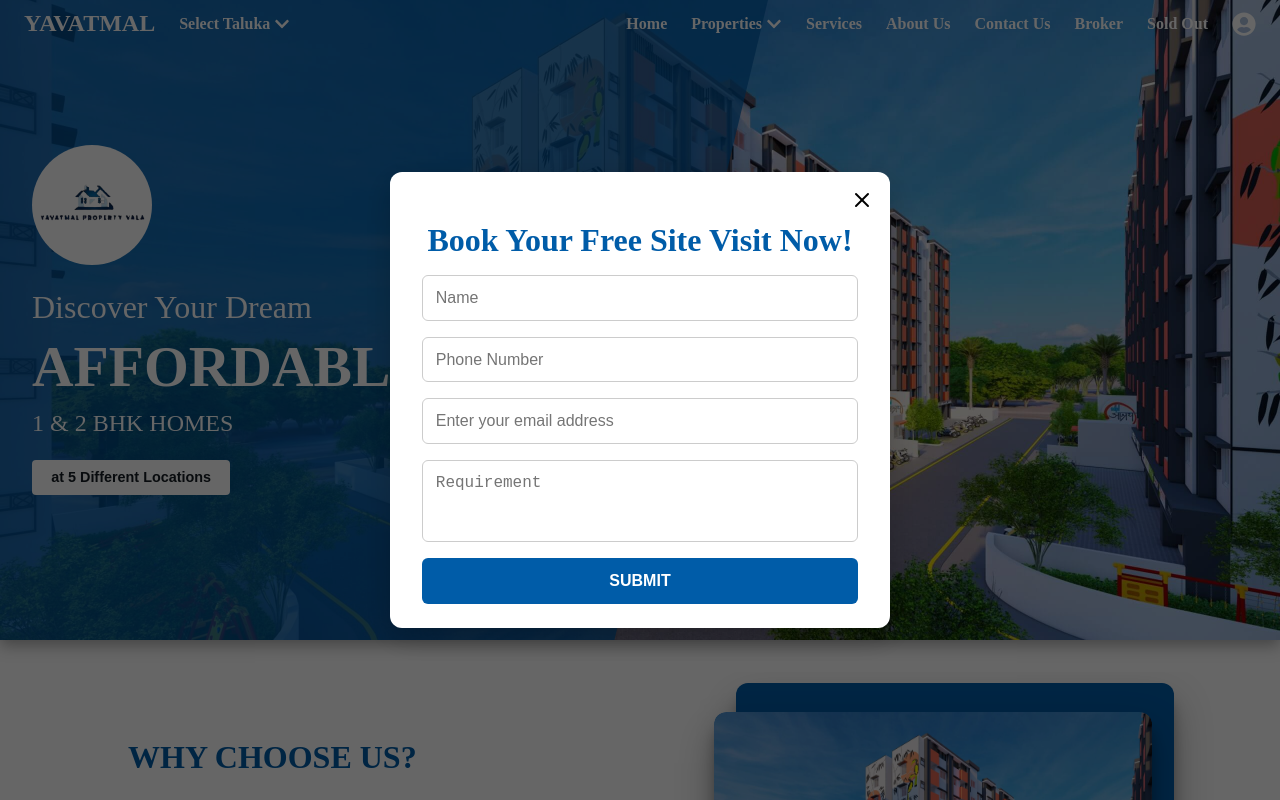
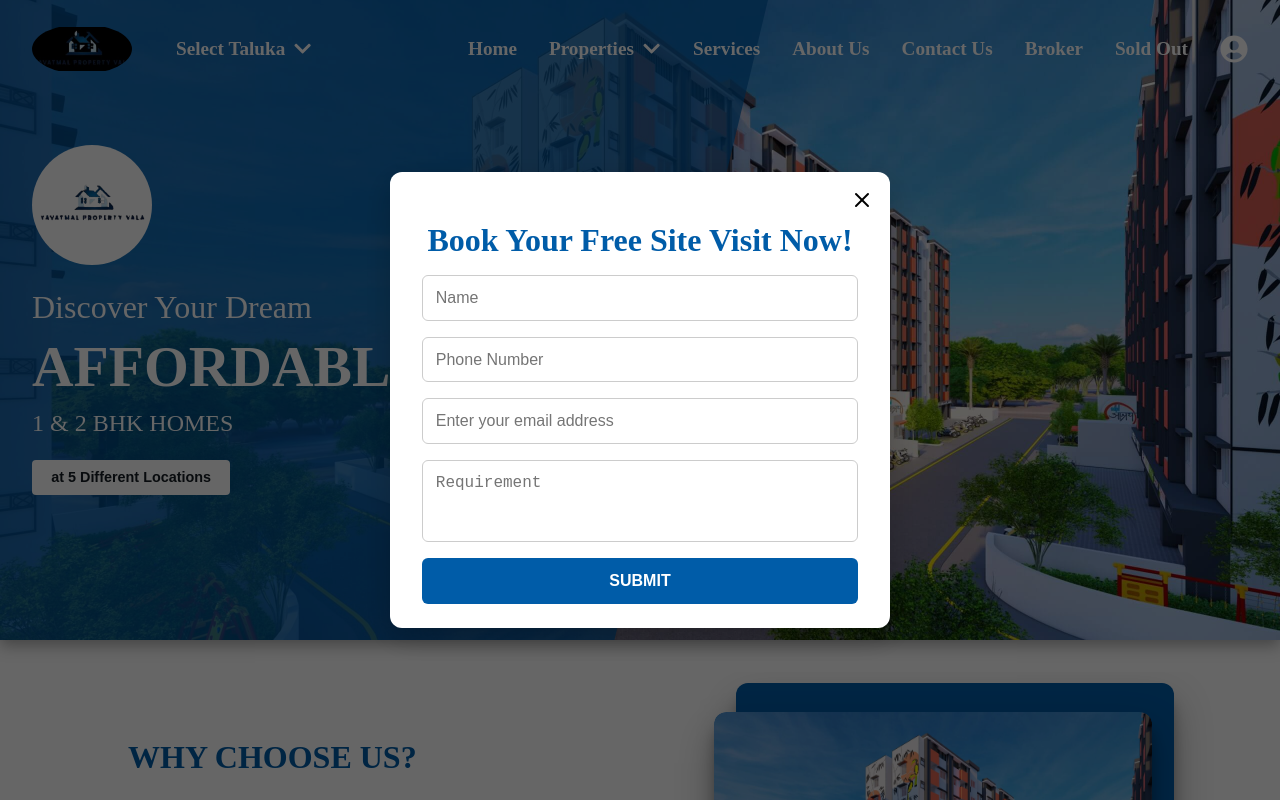
Before and after one commit to madhumitasugandhi/Property-Dealers, a React (Vite) app: page / in a window 1280 px wide. Shown: the top 800 px of the page. Built offline with nearby package versions, Linux system fonts and the light colour scheme.

Commit message:
modified

```diff
--- a/src/components/Navbar.jsx
+++ b/src/components/Navbar.jsx
@@ -2,6 +2,7 @@ import React, { useState, useEffect, useRef } from "react";
 import styled from "styled-components";
 import { FaUserCircle, FaBars, FaTimes, FaChevronDown } from "react-icons/fa";
 import { Link, useLocation } from "react-router-dom";
+import logoImg from '../assets/logo1.jpg';
 
 const NavbarContainer = styled.nav`
   background: ${({ scrolled }) =>
@@ -9,7 +10,7 @@ const NavbarContainer = styled.nav`
       ? "linear-gradient(90deg, #151c22 0%, #003e73 50%, #005ca8 100%)"
       : "transparent"};
   color: ${({ scrolled }) => (scrolled ? "#fff" : "#000")};
-  padding: 10px 24px;
+  padding: 24px 32px; /* Increased padding for larger screens */
   width: 100vw;
   max-width: 100%;
   box-sizing: border-box;
@@ -25,23 +26,27 @@ const NavbarContainer = styled.nav`
   transition: background 0.3s ease, color 0.3s ease, box-shadow 0.3s ease;
 
   @media (max-width: 1024px) {
-    padding: 10px 20px;
+    padding: 16px 24px;
   }
 
   @media (max-width: 890px) {
-    padding: 10px 16px;
+    padding: 12px 20px;
   }
 
   @media (max-width: 480px) {
-    padding: 10px 12px;
+    padding: 10px 16px;
   }
 `;
 
 const LeftSection = styled.div`
   display: flex;
   align-items: center;
-  gap: 1.5rem;
+  gap: 2rem; /* Increased gap for better spacing */
   flex-shrink: 0;
+
+  @media (max-width: 1024px) {
+    gap: 1.5rem;
+  }
 
   @media (max-width: 890px) {
     gap: 1rem;
@@ -53,16 +58,39 @@ const LeftSection = styled.div`
 `;
 
 const Logo = styled.div`
-  font-size: 24px;
+  display: flex;
+  align-items: center;
   font-weight: bold;
   color: white;
+  font-size: 1.5rem; /* Added font-size for logo text */
+
+  img {
+    height: 50px; /* Increased base size for better visibility */
+    width: 100px;
+    object-fit: contain;
+    border-radius: 50%;
+    margin-right: 12px;
+  }
+
+  @media (max-width: 1024px) {
+    font-size: 1.3rem;
+    img {
+      height: 45px;
+    }
+  }
 
   @media (max-width: 890px) {
-    font-size: 20px;
+    font-size: 1.2rem;
+    img {
+      height: 40px;
+    }
   }
 
   @media (max-width: 480px) {
-    font-size: 18px;
+    font-size: 1rem;
+    img {
+      height: 35px;
+    }
   }
 `;
 
@@ -73,25 +101,30 @@ const TalukaDropdown = styled.div`
   color: white;
   display: flex;
   align-items: center;
-  gap: 0.25rem;
+  gap: 0.5rem;
+  font-size: 1.2rem; /* Increased font-size for large screens */
 
   &:hover > ul {
     display: block;
   }
 
+  @media (max-width: 1024px) {
+    font-size: 1.1rem;
+  }
+
   @media (max-width: 890px) {
+    font-size: 1rem;
     color: ${({ scrolled }) => (scrolled ? "#fff" : "#000")};
-    font-size: 14px;
   }
 
   @media (max-width: 480px) {
-    font-size: 12px;
+    font-size: 0.9rem;
   }
 `;
 
 const Hamburger = styled.div`
   display: none;
-  font-size: 24px;
+  font-size: 28px; /* Slightly larger hamburger icon */
   cursor: pointer;
   color: white;
   flex-shrink: 0;
@@ -101,13 +134,8 @@ const Hamburger = styled.div`
     color: ${({ scrolled }) => (scrolled ? "#fff" : "#fff")};
   }
 
-  @media (max-width: 890px) {
-    display: block;
-    color: ${({ scrolled }) => (scrolled ? "#fff" : "#fff")};
-  }
-
   @media (max-width: 480px) {
-    font-size: 20px;
+    font-size: 24px;
   }
 `;
 
@@ -115,15 +143,17 @@ const NavLinks = styled.ul`
   list-style: none;
   display: flex;
   align-items: center;
-  gap: 1.5rem;
+  gap: 2rem; /* Increased gap for large screens */
   color: white;
   font-weight: bold;
   margin: 0;
   padding: 0;
   box-sizing: border-box;
+  font-size: 1.2rem; /* Added font-size for large screens */
 
   @media (max-width: 1024px) {
-    gap: 1rem;
+    gap: 1.5rem;
+    font-size: 1.1rem;
   }
 
   @media (max-width: 890px) {
@@ -133,9 +163,9 @@ const NavLinks = styled.ul`
     width: 100vw;
     max-width: 100%;
     flex-direction: column;
-    padding: 15px 0;
+    padding: 20px 0;
     display: ${({ isOpen }) => (isOpen ? "flex" : "none")};
-    gap: 0.75rem;
+    gap: 1rem;
     box-shadow: 0 4px 12px rgba(0, 0, 0, 0.1);
     background: ${({ scrolled }) =>
       scrolled
@@ -147,7 +177,7 @@ const NavLinks = styled.ul`
     li {
       width: 100%;
       text-align: center;
-      padding: 8px 0;
+      padding: 10px 0;
       color: ${({ scrolled }) => (scrolled ? "#fff" : "#000")};
 
       &:hover {
@@ -163,7 +193,8 @@ const NavLinks = styled.ul`
 
   @media (max-width: 480px) {
     top: 50px;
-    padding: 10px 0;
+    padding: 15px 0;
+    font-size: 0.9rem;
   }
 `;
 
@@ -172,7 +203,7 @@ const NavItem = styled.li`
   cursor: pointer;
   display: flex;
   align-items: center;
-  gap: 0.25rem;
+  gap: 0.5rem;
   color: white;
 
   &:hover > ul {
@@ -184,14 +215,18 @@ const NavItem = styled.li`
     text-decoration: none;
     display: flex;
     align-items: center;
-    gap: 0.25rem;
+    gap: 0.5rem;
+  }
+
+  @media (max-width: 1024px) {
+    font-size: 1.1rem;
   }
 
   @media (max-width: 890px) {
     width: 100%;
     justify-content: center;
     color: ${({ scrolled }) => (scrolled ? "#fff" : "#000")};
-    font-size: 14px;
+    font-size: 1rem;
 
     a {
       color: ${({ scrolled }) => (scrolled ? "#fff" : "#000")};
@@ -199,7 +234,7 @@ const NavItem = styled.li`
   }
 
   @media (max-width: 480px) {
-    font-size: 12px;
+    font-size: 0.9rem;
   }
 `;
 
@@ -214,16 +249,16 @@ const TalukaList = styled.ul`
       : "#fff"};
   color: ${({ scrolled }) => (scrolled ? "#fff" : "#fff")};
   box-shadow: 0 4px 12px rgba(0, 0, 0, 0.1);
-  padding: 8px 0;
+  padding: 10px 0;
   border-radius: 8px;
   display: none;
-  min-width: 160px;
+  min-width: 180px; /* Slightly wider dropdown */
   max-width: 90vw;
   z-index: 100;
   box-sizing: border-box;
 
   li {
-    padding: 8px 16px;
+    padding: 10px 20px;
     cursor: pointer;
     color: ${({ scrolled }) => (scrolled ? "#fff" : "#000")};
 
@@ -238,10 +273,10 @@ const TalukaList = styled.ul`
     max-width: 100%;
     left: 0;
     border-radius: 0;
-    padding: 8px 0;
+    padding: 10px 0;
 
     li {
-      padding: 10px 16px;
+      padding: 12px 20px;
       text-align: center;
     }
   }
@@ -249,8 +284,8 @@ const TalukaList = styled.ul`
   @media (max-width: 480px) {
     min-width: 100%;
     li {
-      padding: 8px 10px;
-      font-size: 12px;
+      padding: 10px 12px;
+      font-size: 0.9rem;
     }
   }
 `;
@@ -267,16 +302,16 @@ const DropdownMenu = styled.ul`
   color: ${({ scrolled }) => (scrolled ? "#fff" : "#000")};
   box-shadow: 0 4px 12px rgba(0, 0, 0, 0.15);
   list-style: none;
-  padding: 8px 0;
+  padding: 10px 0;
   border-radius: 8px;
-  min-width: 140px;
+  min-width: 160px; /* Slightly wider dropdown */
   max-width: 90vw;
   display: ${({ show }) => (show ? "block" : "none")};
   z-index: 100;
   box-sizing: border-box;
 
   li {
-    padding: 8px 16px;
+    padding: 10px 20px;
     cursor: pointer;
     color: ${({ scrolled }) => (scrolled ? "#fff" : "#000")};
 
@@ -292,10 +327,10 @@ const DropdownMenu = styled.ul`
     left: 0;
     right: 0;
     border-radius: 0;
-    padding: 8px 0;
+    padding: 10px 0;
 
     li {
-      padding: 10px 16px;
+      padding: 12px 20px;
       text-align: center;
     }
   }
@@ -303,8 +338,8 @@ const DropdownMenu = styled.ul`
   @media (max-width: 480px) {
     min-width: 100%;
     li {
-      padding: 8px 10px;
-      font-size: 12px;
+      padding: 10px 12px;
+      font-size: 0.9rem;
     }
   }
 `;
@@ -312,7 +347,7 @@ const DropdownMenu = styled.ul`
 const StyledLink = styled(Link)`
   color: ${({ scrolled }) => (scrolled ? "#fff" : "#000")} !important;
   text-decoration: none;
-  padding: 8px 16px;
+  padding: 10px 20px;
   display: block;
   transition: all 0.3s ease;
   box-sizing: border-box;
@@ -322,29 +357,37 @@ const StyledLink = styled(Link)`
     color: #fff !important;
   }
 
+  @media (max-width: 1024px) {
+    padding: 8px 16px;
+  }
+
   @media (max-width: 890px) {
-    padding: 10px 16px;
+    padding: 12px 20px;
     text-align: center;
   }
 
   @media (max-width: 480px) {
-    padding: 8px 10px;
-    font-size: 12px;
+    padding: 10px 12px;
+    font-size: 0.9rem;
   }
 `;
 
 const UserIcon = styled(FaUserCircle)`
-  font-size: 24px;
+  font-size: 28px; /* Larger user icon */
   cursor: pointer;
   color: white;
 
+  @media (max-width: 1024px) {
+    font-size: 24px;
+  }
+
   @media (max-width: 890px) {
     color: ${({ scrolled }) => (scrolled ? "#fff" : "#000")};
-    font-size: 20px;
+    font-size: 22px;
   }
 
   @media (max-width: 480px) {
-    font-size: 18px;
+    font-size: 20px;
   }
 `;
 
@@ -392,7 +435,10 @@ const Navbar = ({ onLoginClick, onRegisterClick }) => {
       <NavbarContainer ref={navRef} scrolled={scrolled}>
         <LeftSection>
           <a href="/" style={{ textDecoration: "none" }}>
-            <Logo>YAVATMAL</Logo>
+            <Logo>
+              <img src={logoImg} alt="Logo" />
+              {/* <span>YAVATMAL PROPERTY VALA</span>  */}
+            </Logo>
           </a>
           <TalukaDropdown
             scrolled={scrolled}
@@ -488,6 +534,7 @@ const Navbar = ({ onLoginClick, onRegisterClick }) => {
               <li onClick={onRegisterClick}>Register</li>
             </DropdownMenu>
           </NavItem>
+
         </NavLinks>
       </NavbarContainer>
     </>
```
